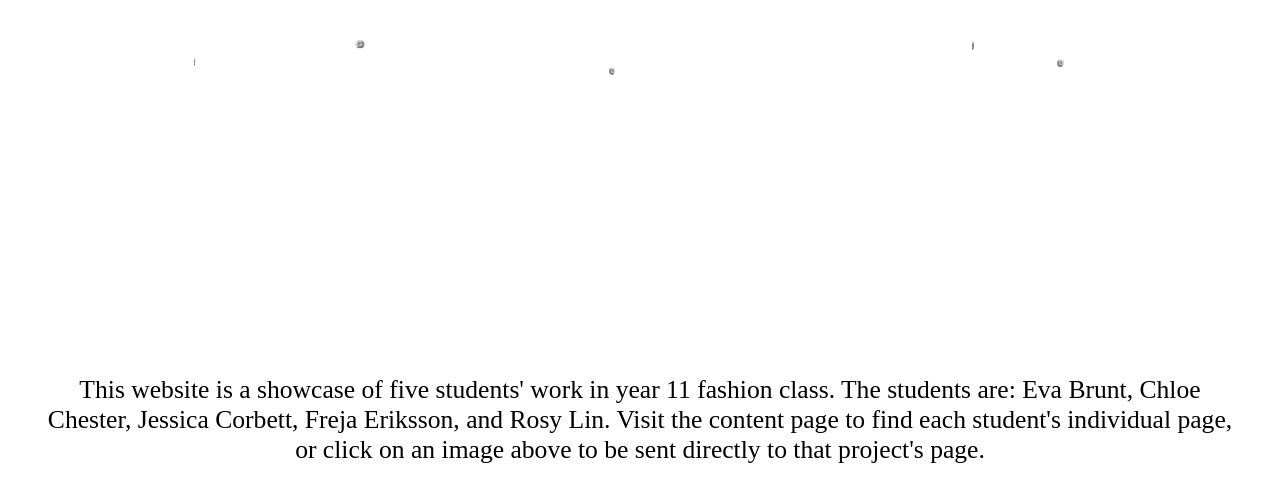
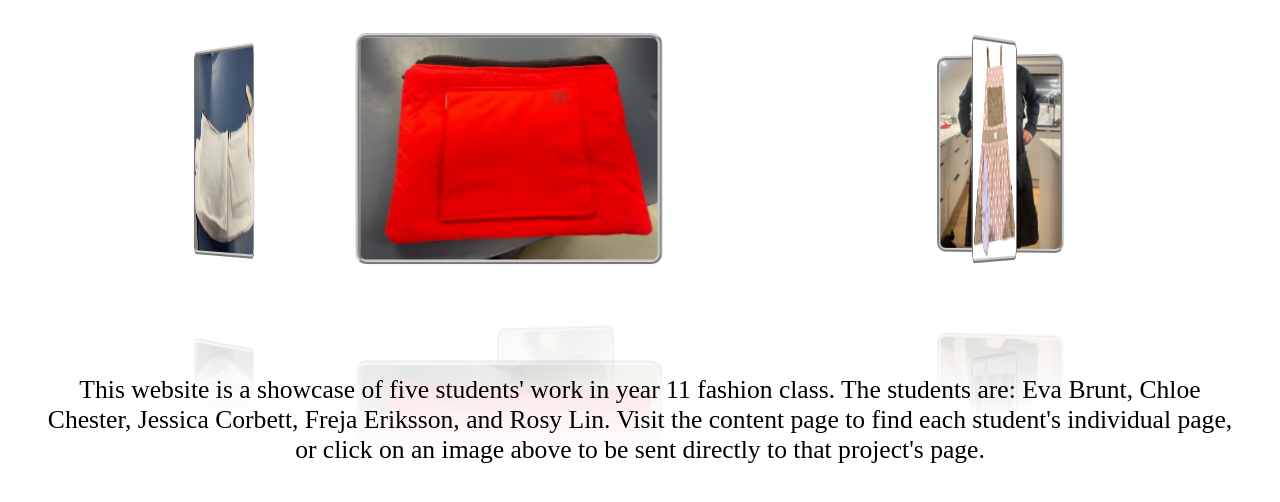
Before and after one commit to LITdt/fashionwebsitefinal3, a plain HTML site: page index.html in a window 1280 px wide. Shown: the part 190-692 px from the top of the page. Drawn offline with Linux system fonts and the light colour scheme.

Commit message:
Update index.html

```diff
--- a/index.html
+++ b/index.html
@@ -32,11 +32,11 @@
 
             <div class="container-wrapper">
                 <div class="container"> <!-- Beginning of container for 3D carousel.-->
-                    <span style="--i:1"><a href="Brunt.html"><img src="Images/Evaimage-1.png" alt=""></a></span>
-                    <span style="--i:2"><a href="Chloe.html"><img src="Images/Chloeimage-1.png" alt=""></a></span>
-                    <span style="--i:3"><a href="Jess.html"><img src="Images/Jessimage-1.png" alt=""></a></span>
-                    <span style="--i:4"><a href="Freja.html"><img src="Images/Frejaimage-1.png" alt=""></a></span>
-                    <span style="--i:5"><a href="Rosy.html"><img src="Images/Rosyimage-1.png" alt=""></a></span>
+                    <span style="--i:1"><a href="Brunt.html"><img src="Evaimage-1.png" alt=""></a></span>
+                    <span style="--i:2"><a href="Chloe.html"><img src="Chloeimage-1.png" alt=""></a></span>
+                    <span style="--i:3"><a href="Jess.html"><img src="Jessimage-1.png" alt=""></a></span>
+                    <span style="--i:4"><a href="Freja.html"><img src="Frejaimage-1.png" alt=""></a></span>
+                    <span style="--i:5"><a href="Rosy.html"><img src="Rosyimage-1.png" alt=""></a></span>
                 </div>
             </div>
             <p class="intro">
```
